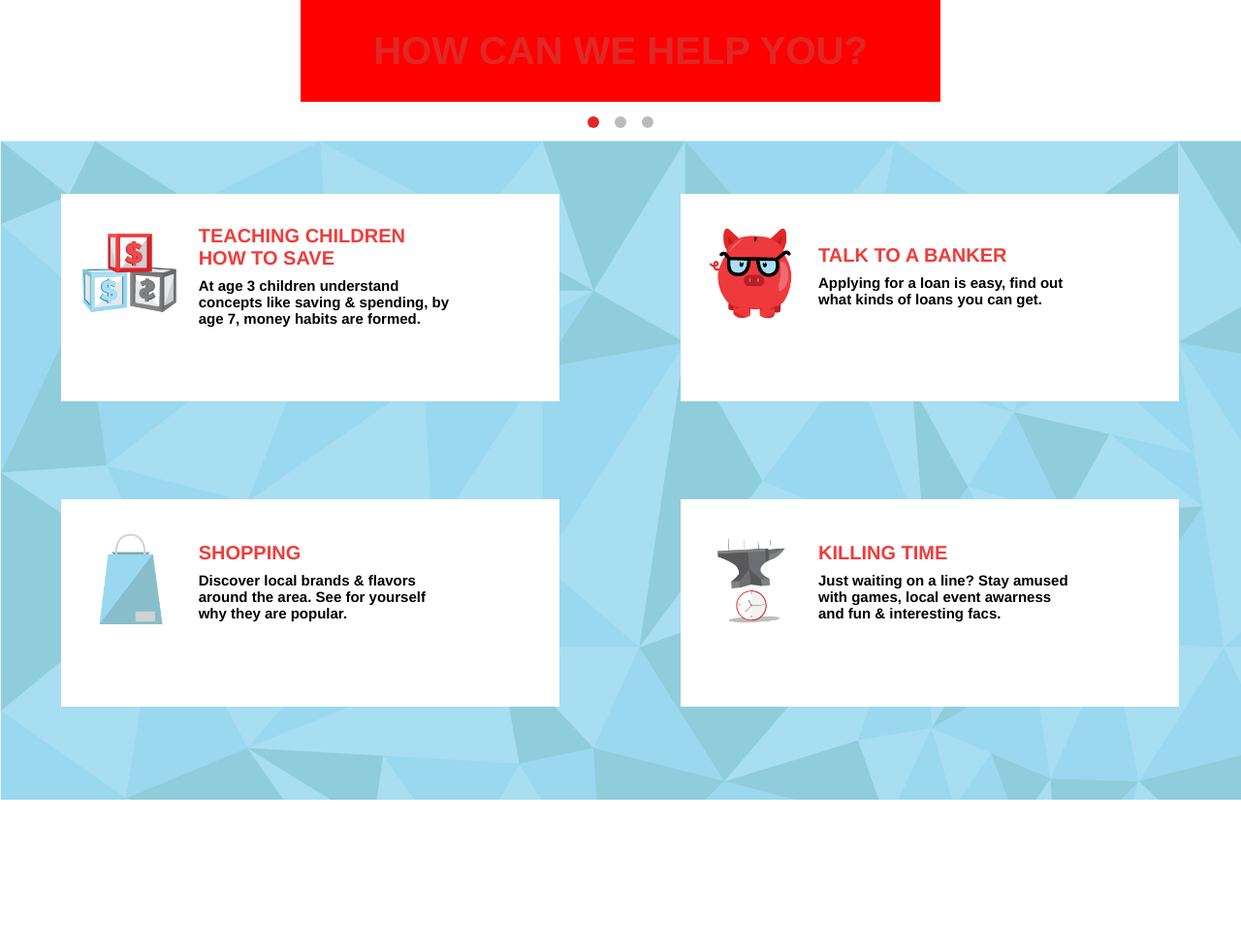
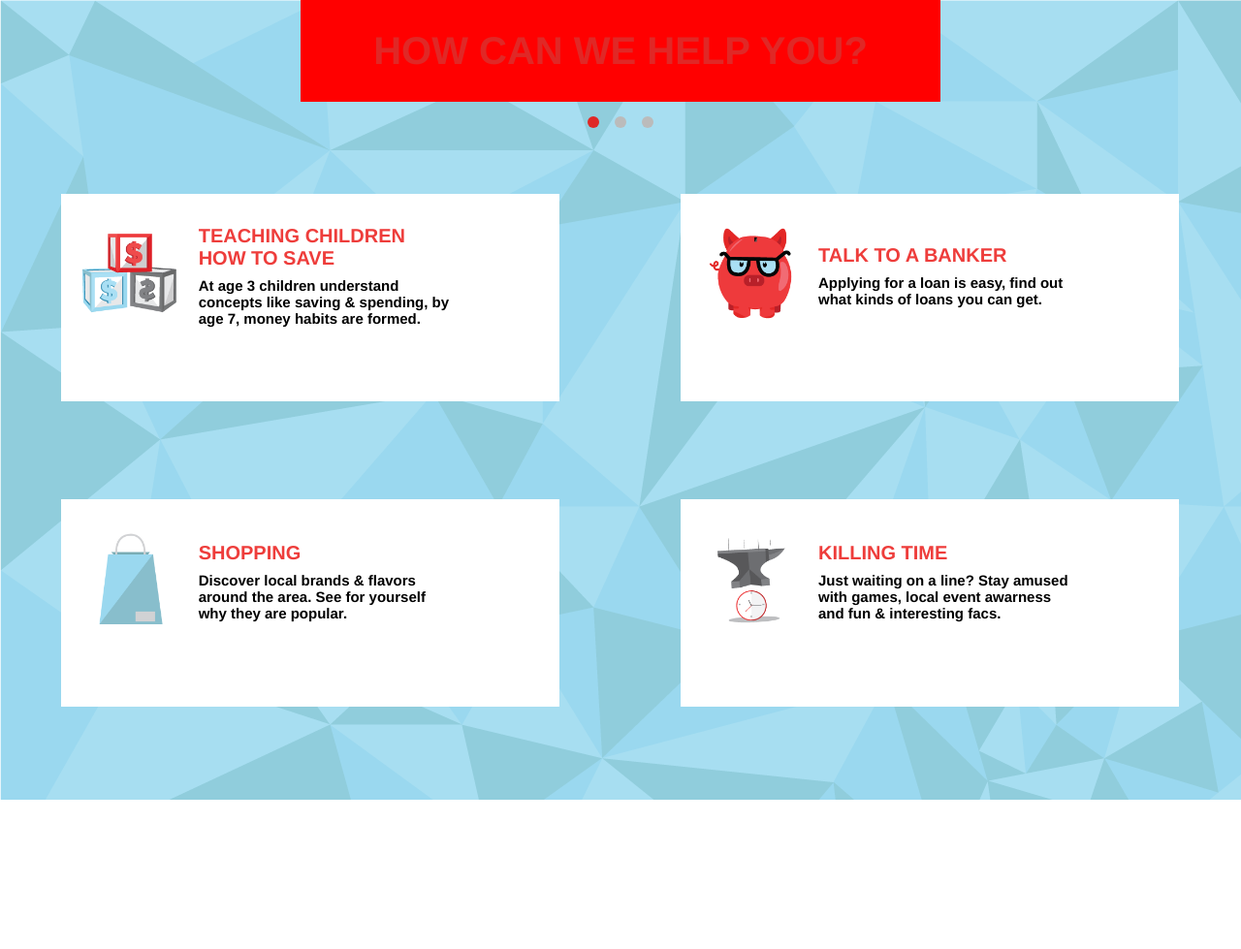
Before and after one commit to IsaacVH/Connected-Customer-Wide, a PHP site: page /htdocs/pages/connected-customer_main-page.php in a window 1280 px wide. Shown: the part 100-1079 px from the top of the page at 97% size. Run offline with PHP 8.4, Linux system fonts and the light colour scheme.

Commit message:
game time commits?

```diff
--- a/htdocs/css/carousel.css
+++ b/htdocs/css/carousel.css
@@ -63,8 +63,7 @@
 	height: 680px;
 	margin: 0 auto;
 	display: block;
-	background-image: url('/htdocs/assets/fractal-background.png');
-
+	/*background-image: url('/htdocs/assets/fractal-background.png');*/
 }
 
 #wrapper {
--- a/htdocs/css/main_page.css
+++ b/htdocs/css/main_page.css
@@ -105,3 +105,8 @@ body::-webkit-scrollbar {
 .body{
 	margin-top:0px;
 }
+
+#fractal{
+	width:100%;
+	background-image: url('/htdocs/assets/fractal-background.png');
+}
--- a/htdocs/pages/connected-customer_main-page.php
+++ b/htdocs/pages/connected-customer_main-page.php
@@ -15,7 +15,6 @@
 				margin:0 auto;
 				background-color:red;
 			}
-
 			#square1{
 				width:80px;
 				height:80px;
@@ -23,7 +22,6 @@
 				position:relative;
 				float:left;
 			}
-
 			#square2{
 				width:80px;
 				height:80px;
@@ -31,7 +29,6 @@
 				position:relative;
 				float:right;
 			}
-
 			.titHow{
 				width:880px;
 				margin:0 auto;
@@ -50,19 +47,24 @@
 			<!-- BEGIN Header -->
 			<?php require("page-pieces/header.php"); ?>
 
-			<div class="titHow">
-			<!-- <div id="square1"></div> -->
-			<h1 id="title">HOW CAN WE HELP YOU?</h1>
-			<!-- <div id="square2"></div> -->
-			</div>
+
 			<!-- END Header -->
 
 			<!-- BEGIN Main Content -->
 			<!-- <?php // require("page-pieces/carousel-sub.php"); ?> -->
+			<div id="fractal">
+
+				<div class="titHow">
+				<!-- <div id="square1"></div> -->
+					<h1 id="title">HOW CAN WE HELP YOU?</h1>
+					<!-- <div id="square2"></div> -->
+				</div>
+
 			<?php
 				$carouselsrc = "carousel-pages/main-pages.php";
 				require("page-pieces/carousel.php");
 			?>
+			</div>
 			<!-- END Main Content -->
 
 			<!-- BEGIN Footer -->
```
